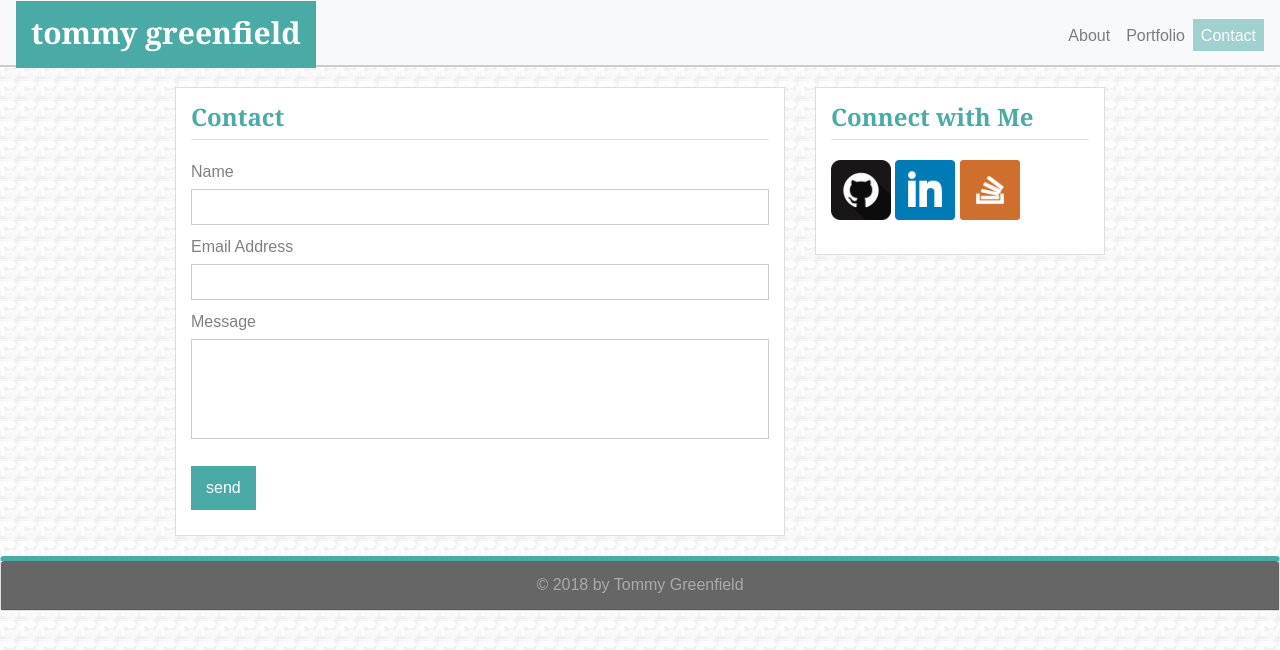
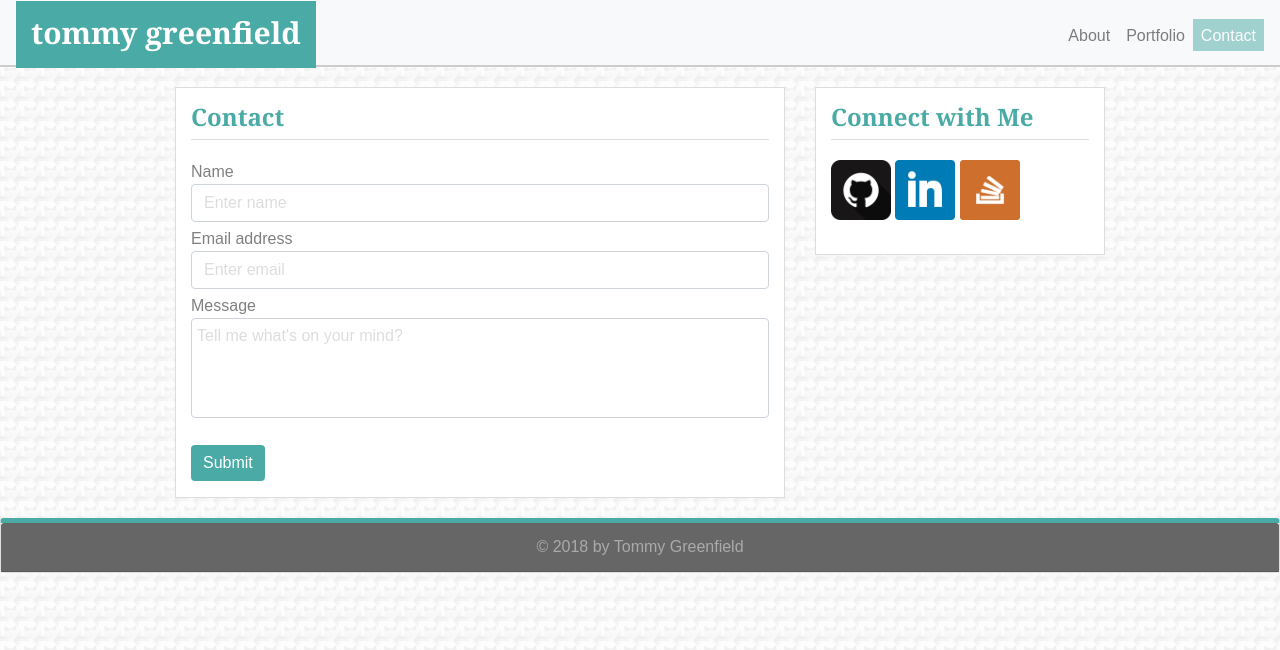
Before and after one commit to tommyngre/Bootstrap-Portfolio, a plain HTML site: page contact.html in a window 1280 px wide. Drawn offline with nearby package versions, Linux system fonts and the light colour scheme.

Commit message:
bootstrap contact page

```diff
--- a/assets/css/style.css
+++ b/assets/css/style.css
@@ -112,36 +112,40 @@ h1, .header-text{
 .form{
   color:gray;
 }
+.form-control::placeholder, ::placeholder {
+  color:#dddddd;
+}
 input{
   width:100%;
-  margin: 5px 0px 10px 0px;
-  border: 1px solid #CCCCCC;
+  margin: 0px 0px 5px 0px;
   color:#BBBBBB;
   border-radius: 0px;
   box-sizing: border-box;
   padding: 5px;
 }
-input[type=submit]{
+label{
+  margin-bottom:0rem;
+}
+.btn-primary{
   width:auto;
-  padding:10px 15px 10px 15px;
   border: none;
   margin-top:10px;
   background-color:#4aaaa5;
   color:white;
 }
-input[type=submit]:hover{
+.btn-primary:hover,.btn-primary:focus.btn-primary:active,.btn-primary.active{
+  opacity:.7;
+  font-style: italic;
   background-color:#4aaaa5;
-  opacity:.7;
   color:white;
-  font-style: italic;
 }
 textarea {
   height:100px;
   width:100%;
-  margin: 5px 0px 10px 0px;
-  border: 1px solid #CCCCCC;
+  margin: 0px 0px 10px 0px;
+  border: 1px solid #ced4da;
   color:#BBBBBB;
-  border-radius: 0px;
+  border-radius: .25rem;
   resize: none;
   box-sizing: border-box;
   padding: 5px;
--- a/contact.html
+++ b/contact.html
@@ -52,15 +52,22 @@
         <div class="section-content-wrapper">
           <h1>Contact</h1>
           <div class="divider-line"></div>
+
           <form class="form non-header-text" enctype="text/plain" action="mailto:tommyn.gre@gmail.com" method="GET">
-            <input id="mailto-subject" name="Subject" type="hidden" value="Portfolio contact"> Name
-            <input class="non-header-text" name="Subject" type="text">
-            <br> Email Address
-            <input class="non-header-text" name="Subject" type="email">
-            <br> Message
-            <textarea class="non-header-text" name="Body"></textarea>
-            <br>
-            <input class="non-header-text" type="submit" value="send">
+            <div class="form-group">
+              <input id="mailto-subject" name="Subject" type="hidden" value="Portfolio contact">
+
+              <label for="exampleInputName">Name</label>
+              <input type="text" name="Subject" class="form-control" id="exampleInputName" placeholder="Enter name">
+
+              <label for="exampleInputEmail">Email address</label>
+              <input type="email" name="Subject" class="form-control" id="exampleInputEmail" placeholder="Enter email">
+
+              <label for="exampleInputMessage">Message</label>
+              <textarea class="non-header-text" name="Body" class="form-control" id="exampleInputMessage" placeholder="Tell me what's on your mind?"></textarea>
+
+              <button type="submit" class="btn btn-primary">Submit</button>
+            </div>
           </form>
         </div>
       </div>
```
